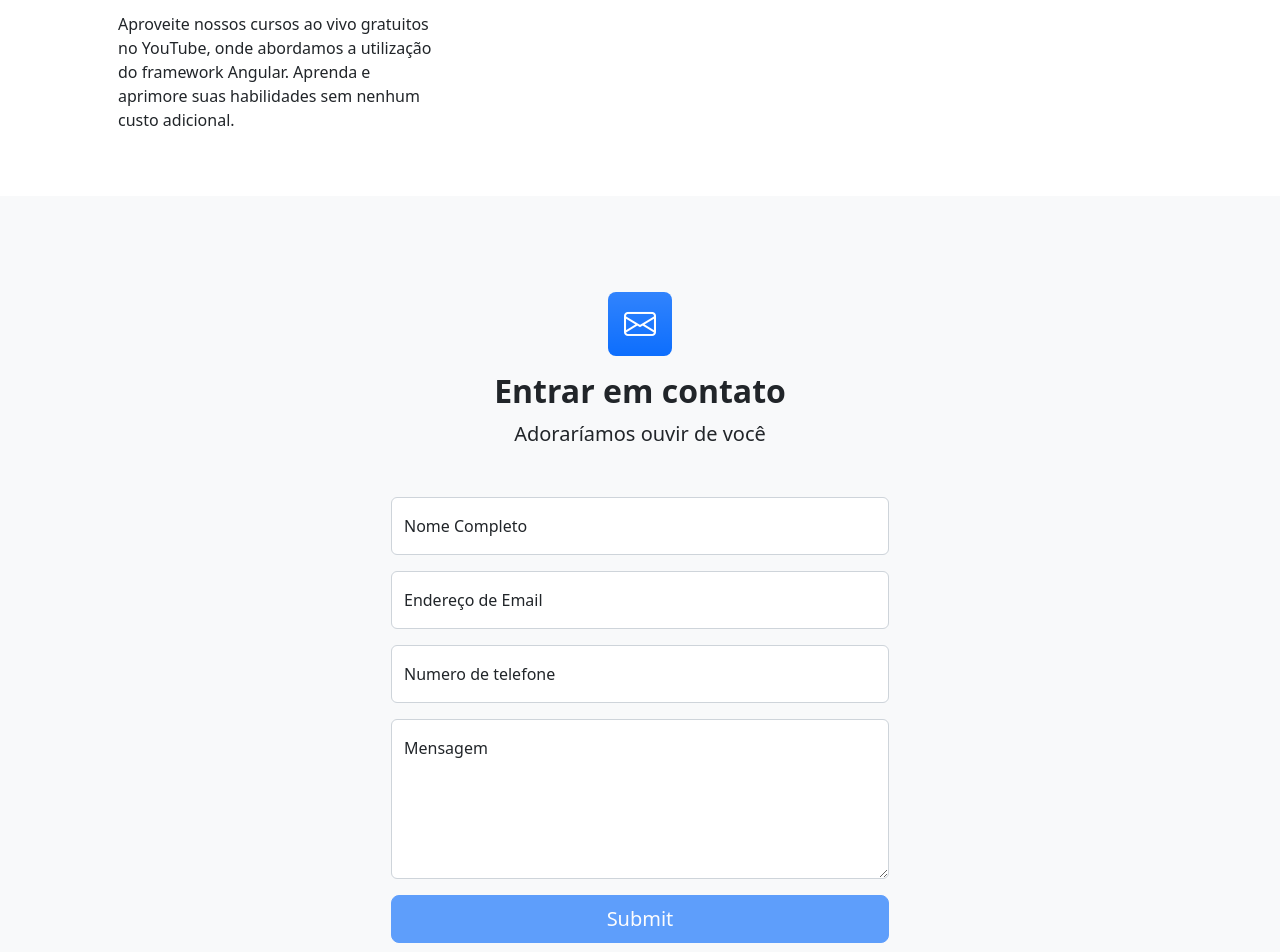
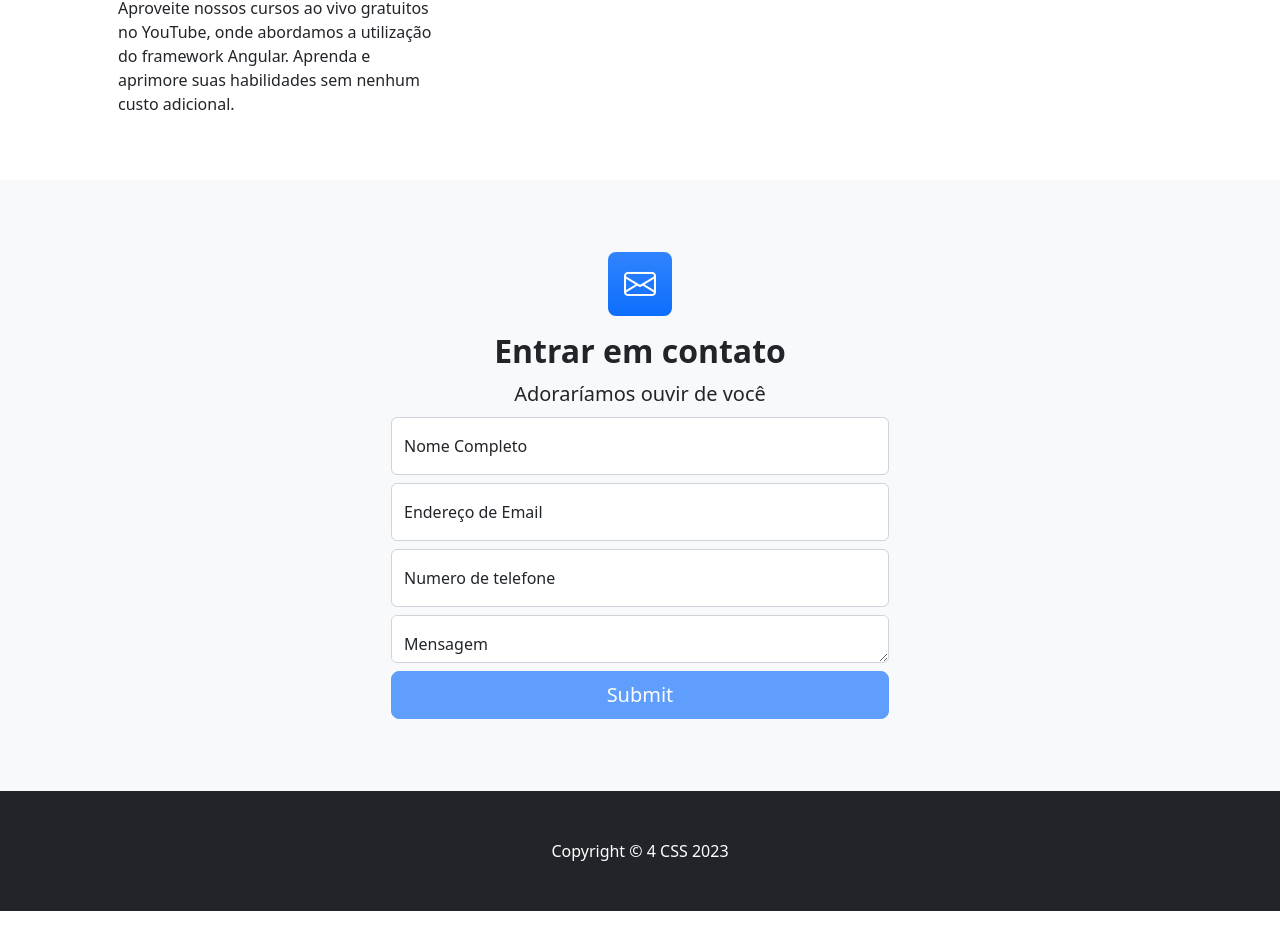
Before and after one commit to rafasdiass/landpage, an Angular app: page / in a window 1280 px wide. Shown: the part 3197-4149 px from the top of the page. After the commit the page ends 4108 px from the top, so only its background shows below. Built offline with nearby package versions, Linux system fonts and the light colour scheme.

Commit message:
sections alignments

```diff
--- a/src/app/app.component.html
+++ b/src/app/app.component.html
@@ -1,8 +1,6 @@
 <app-navbar (contactClick)="scrollToContact()" (homeClick)="scrollToHome()" (portfolioClick)="scrollToPortfolio()" (aboutClick)="scrollToAbout()" (servicesClick)="scrollToServicesWork()"></app-navbar>
 <app-home #homeSection></app-home>
 <app-about #aboutSection></app-about>
-<br>
-<br>
 <app-portfolio #portfolioSection></app-portfolio>
 <app-serviceswork #servicesWorkSection></app-serviceswork>
 <!-- <iframe src="assets/bootstrap/index.html" style="width: 100%; height: 100vh; border: none;"></iframe> -->
--- a/src/app/contact/contact.component.html
+++ b/src/app/contact/contact.component.html
@@ -1,6 +1,6 @@
-<section class="bg-light py-5">
+<section class="bg-light py-4">
   <div class="container px-5 my-5 px-5">
-      <div class="text-center mb-5">
+      <div class="text-center mb-2">
           <div class="feature bg-primary bg-gradient text-white rounded-3 mb-3">
               <i class="bi bi-envelope"></i>
           </div>
@@ -10,24 +10,24 @@
       <div class="row gx-5 justify-content-center">
           <div class="col-lg-6">
               <form [formGroup]="contactForm" (ngSubmit)="onSubmit()">
-                  <div class="form-floating mb-3">
+                  <div class="form-floating mb-2">
                       <input class="form-control" id="name" type="text" placeholder="Enter your name..." formControlName="name" />
                       <label for="name">Nome Completo</label>
                   </div>
-                  <div class="form-floating mb-3">
+                  <div class="form-floating mb-2">
                       <input class="form-control" id="email" type="email" placeholder="name@example.com" formControlName="email" />
                       <label for="email">Endereço de Email</label>
                   </div>
-                  <div class="form-floating mb-3">
+                  <div class="form-floating mb-2">
                       <input class="form-control" id="phone" type="tel" placeholder="(123) 456-7890" formControlName="phone" />
                       <label for="phone">Numero de telefone</label>
                   </div>
-                  <div class="form-floating mb-3">
-                      <textarea class="form-control" id="message" type="text" placeholder="Enter your message here..." style="height: 10rem" formControlName="message"></textarea>
+                  <div class="form-floating mb-2">
+                      <textarea class="form-control" id="message" type="text" placeholder="Enter your message here..." style="height: 3rem" formControlName="message"></textarea>
                       <label for="message">Mensagem</label>
                   </div>
                   <div class="d-none" id="submitSuccessMessage">
-                      <div class="text-center mb-3">
+                      <div class="text-center mb-2">
                           <div class="fw-bolder">Formulário enviado com sucesso!</div>
                           Para ativar este formulário, inscreva-se em
                           <br />
--- a/src/app/portfolio/portfolio.component.css
+++ b/src/app/portfolio/portfolio.component.css
@@ -1,3 +1,9 @@
+/* Alinhamento titulo */
+
+h2{
+    margin-top: 1rem;
+}
+
 #carousel {
     max-width: 800px;
     height: 900px;
@@ -77,7 +83,7 @@
     max-width: 800px;
     width: 100%;
     height: 600px;
-    background-color: rgba(255, 255, 255, 0);
+    background-color: #ffffff00;
     position: relative;
     display: flex;
     flex-direction: column;
@@ -121,8 +127,6 @@
     margin-bottom: 1rem;
 }
 
-
-
 .carousel-indicators {
   position: absolute;
   bottom: 10px;
--- a/src/app/serviceswork/serviceswork.component.css
+++ b/src/app/serviceswork/serviceswork.component.css
@@ -0,0 +1,3 @@
+h2{
+    margin-top: 1rem;
+}
```
